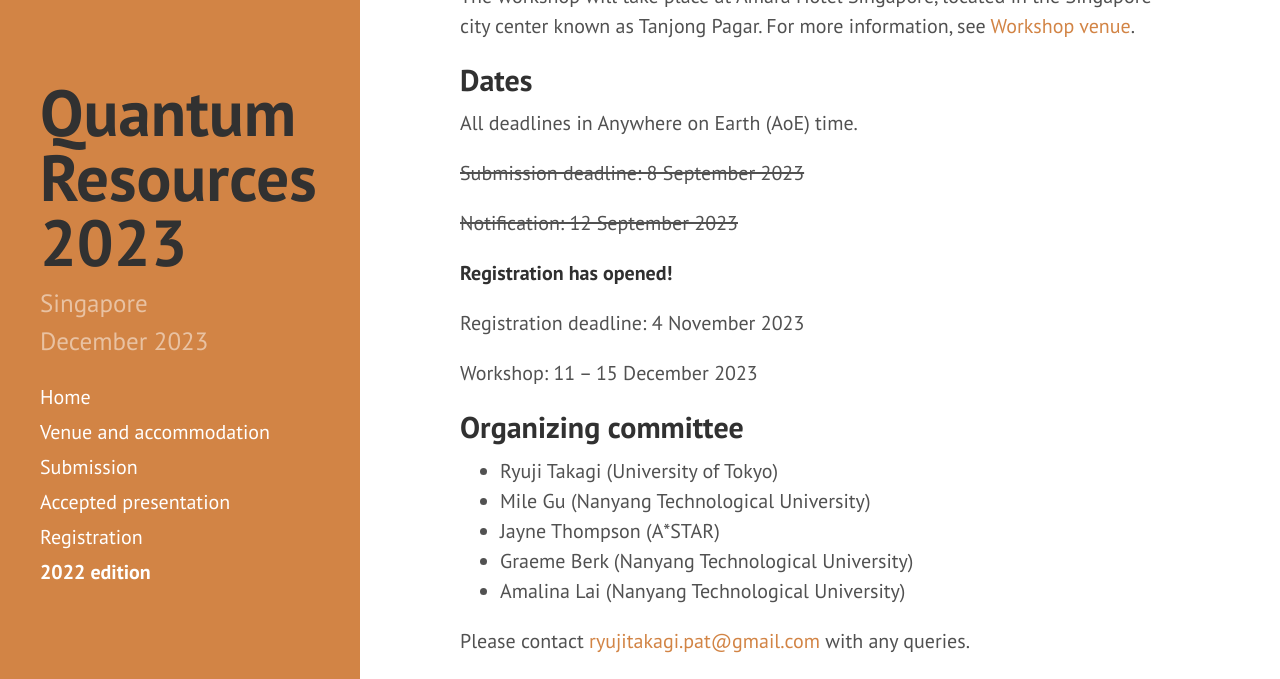
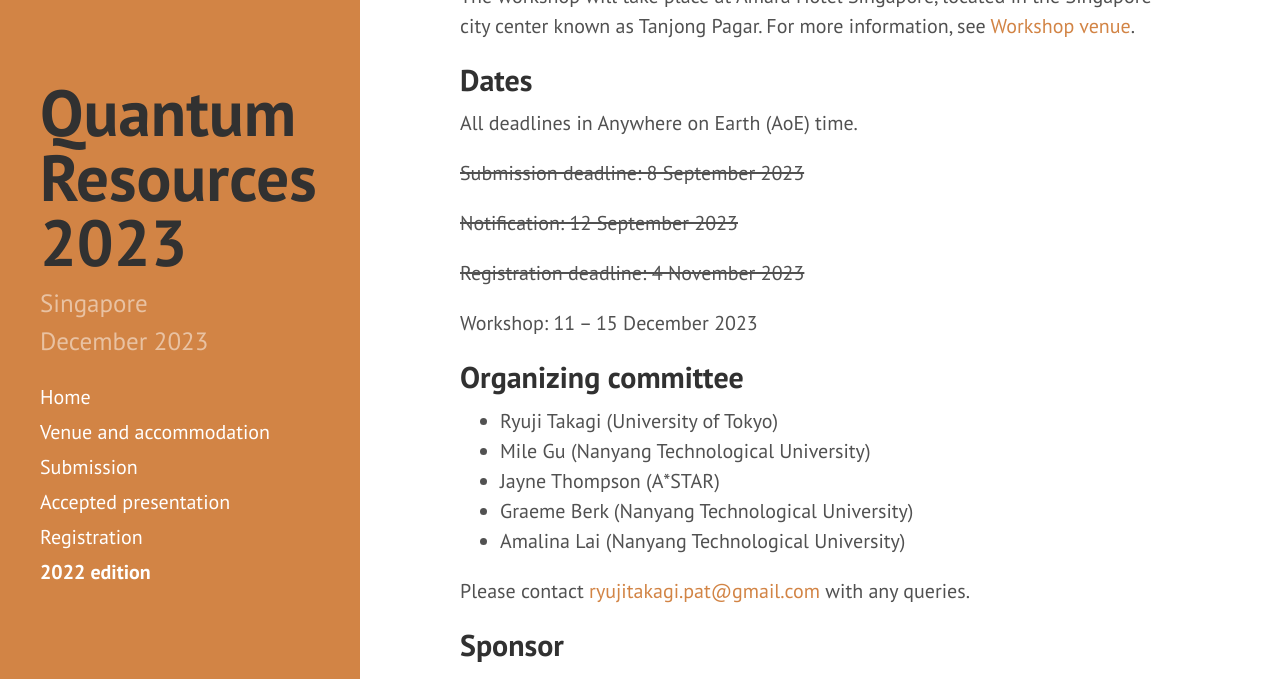
Before and after one commit to RyujiPat2/RyujiPat2.github.io, a Jekyll site: the page built from index.md, in a window 1280 px wide and 900 px high, scrolled down 1413 px, cut to the strip 0-679 px from the top of the window. Built offline with Jekyll 4.4.1, drawn with Linux system fonts in a browser that asks for light colours; nearby versions of some CDN libraries.

Commit message:
Update index.md

```diff
--- a/index.md
+++ b/index.md
@@ -58,10 +58,7 @@ All deadlines in Anywhere on Earth (AoE) time.
 
 ~~Notification: 12 September 2023~~
 
-**Registration has opened!**
-
-
-Registration deadline: 4 November 2023
+~~Registration deadline: 4 November 2023~~
 
 Workshop: 11 &ndash; 15 December 2023
 
```
